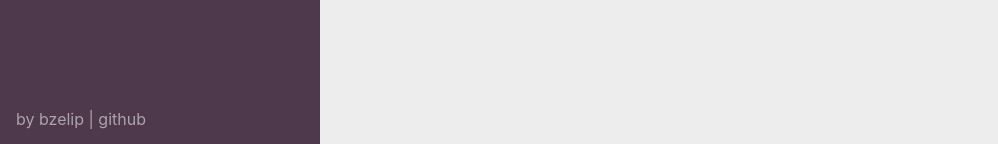
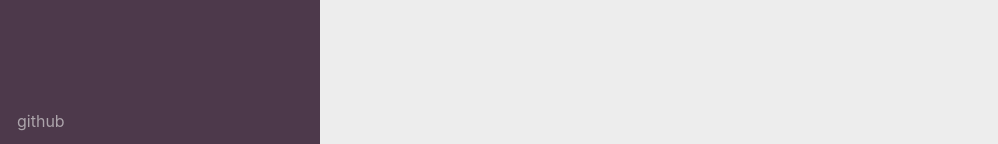
Before and after one commit to hshsl-training/electron-hshsl-outreach-toolkit, a Jekyll site: the page built from index.html, in a window 1280 px wide. Shown: the part 753-897 px from the top of the page, without its empty margins (0-998 px from the left). Built offline with Jekyll 4.4.1, drawn with Linux system fonts in a browser that asks for light colours.

Commit message:
edit footer

```diff
--- a/_includes/css.html
+++ b/_includes/css.html
@@ -89,6 +89,11 @@
         --yellow: rgb(255,204,0);
       }
 
+      .btn:focus {
+          border-color: transparent;
+          box-shadow: none;
+        }/*basscss override*/
+
       .pill-right {
         border-top-right-radius: 3px;
         border-bottom-right-radius: 3px;
--- a/_includes/nav-footer.html
+++ b/_includes/nav-footer.html
@@ -1,3 +1,3 @@
-<footer class="px2 grey">
-          <p>by <a href="https://twitter.com/bzelip" class="text-decoration-none grey">bzelip</a> | <a href="https://github.com/hshsl-training/electron-hshsl-outreach-toolkit" class="text-decoration-none grey">github</a></p>
+<footer class="py1">
+          <a href="https://github.com/hshsl-training/electron-hshsl-outreach-toolkit" class="btn text-decoration-none grey regular">github</a>
         </footer>
```
